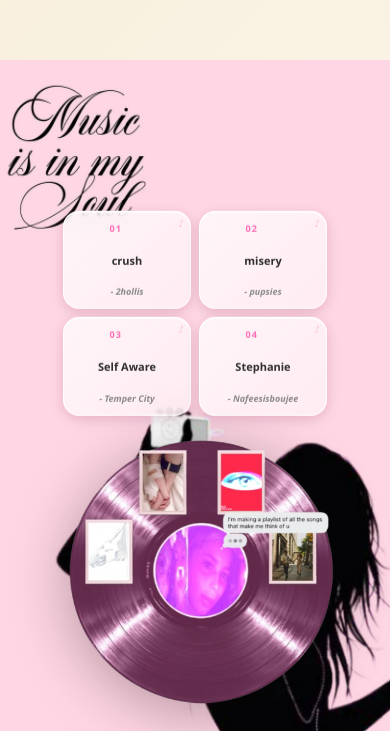
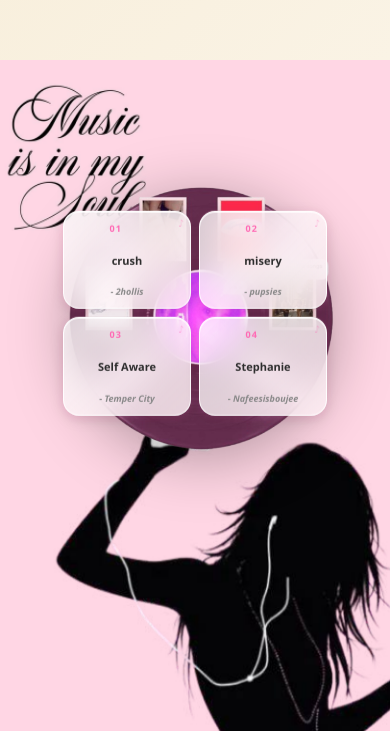
Before and after one commit to Vika09090913/vika-portfolio, a React (Create React App) app: page / in a window 390 px wide. Shown: the part 4160-4891 px from the top of the page. Built offline with nearby package versions, Linux system fonts and the light colour scheme.

Commit message:
Music mobile: disk bigger (1800px) and higher (55%) - half visible

```diff
--- a/src/App.css
+++ b/src/App.css
@@ -1215,7 +1215,7 @@ html {
 
     .music-vinyl-container {
       width: 350px !important;
-      top: 45% !important;
+      top: 15% !important;
     }
 
     /* Прибираємо стрічку на мобільному */
```
